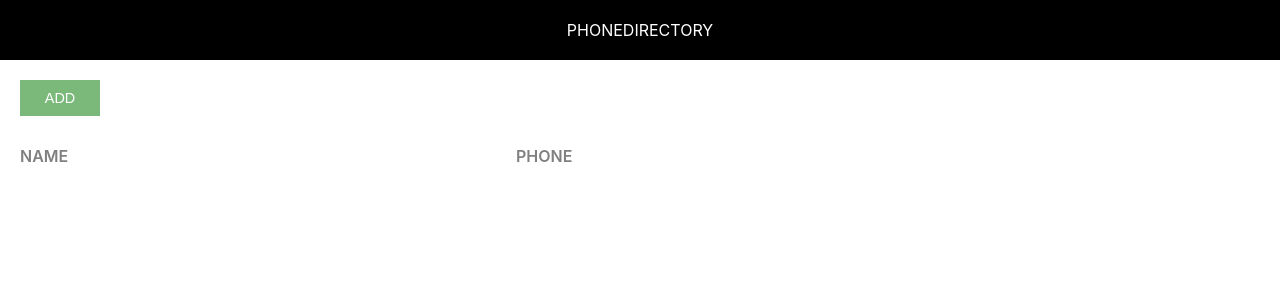
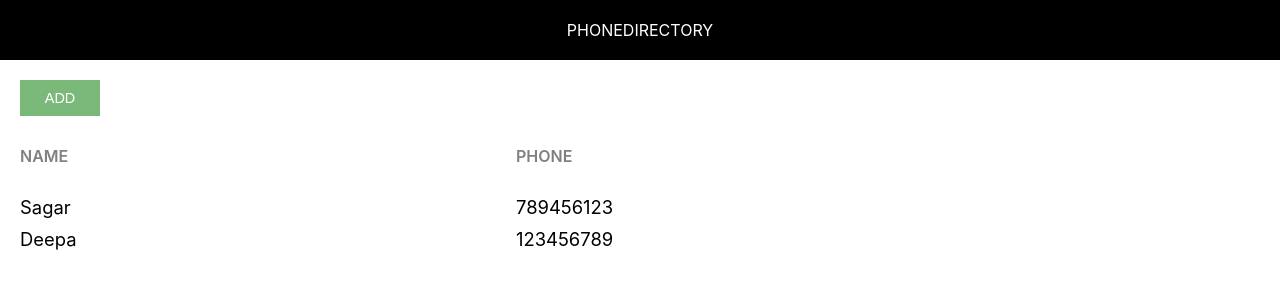
Before and after one commit to sagar1976/phone-directory-project, a React (Create React App) app: page / in a window 1280 px wide. Shown: the top 300 px of the page. Built offline with nearby package versions, Linux system fonts and the light colour scheme.

Commit message:
Rendered Subscribers Dynamically

```diff
--- a/src/App.js
+++ b/src/App.js
@@ -5,6 +5,20 @@
 
 class App extends Component {
   render() {
+
+    let subscribers =[
+      {
+        id: 1,
+        name: "Sagar",
+        phone: "789456123"
+      },
+      {
+        id: 2,
+        name: "Deepa",
+        phone: "123456789"
+      }
+    ];
+
     return (
       <div>
           <Header />
@@ -14,6 +28,14 @@
             <span className="grid-item name-heading">Name</span>
             <span className="grid-item phone-heading">Phone</span>
       </div>
+      {
+        subscribers.map(sub => {
+          return <div key={sub.id} className="grid-container">
+            <span className="grid-item">{sub.name}</span>
+            <span className="grid-item">{sub.phone}</span>
+            </div>
+        })
+      }
       </div>
       </div>
     );
```
